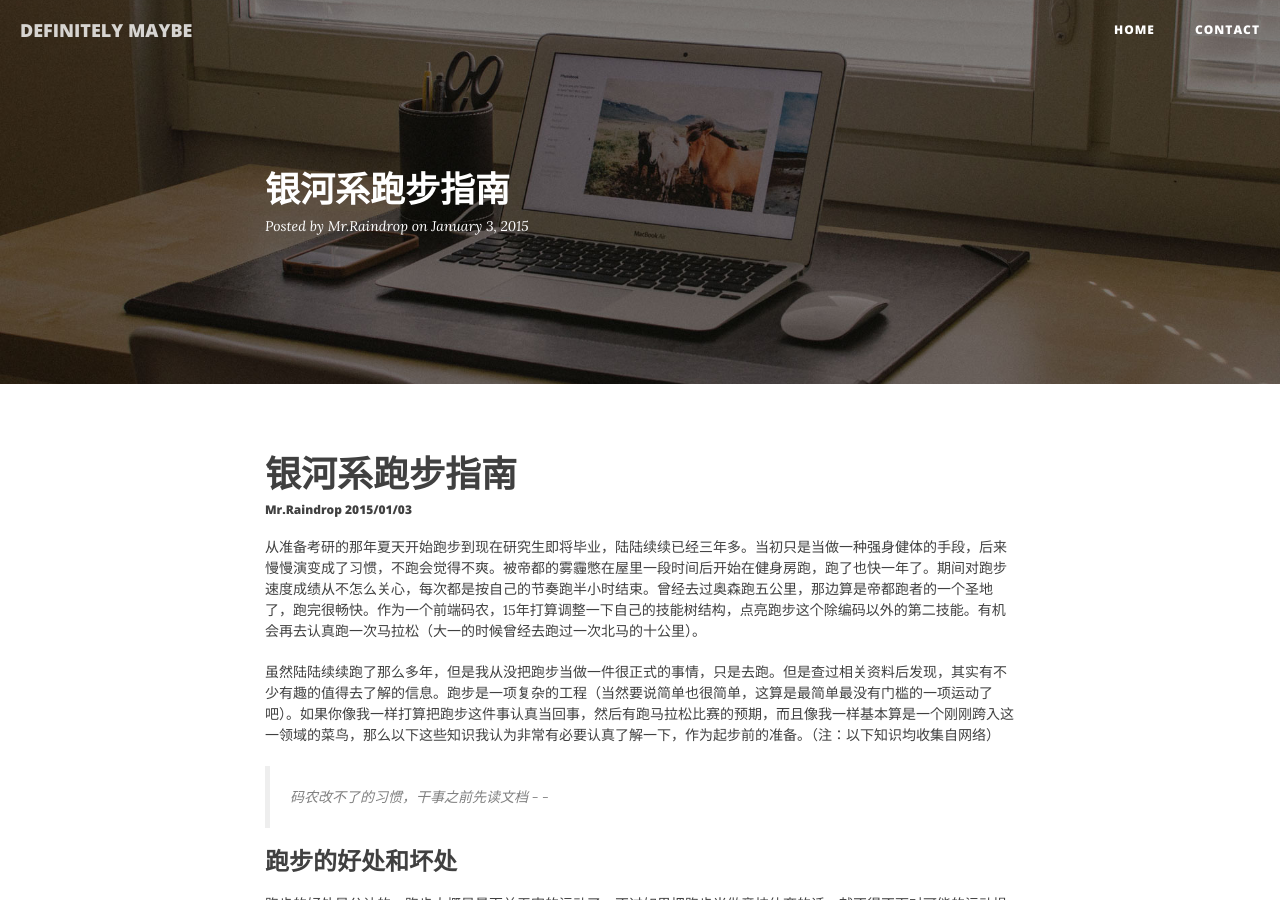
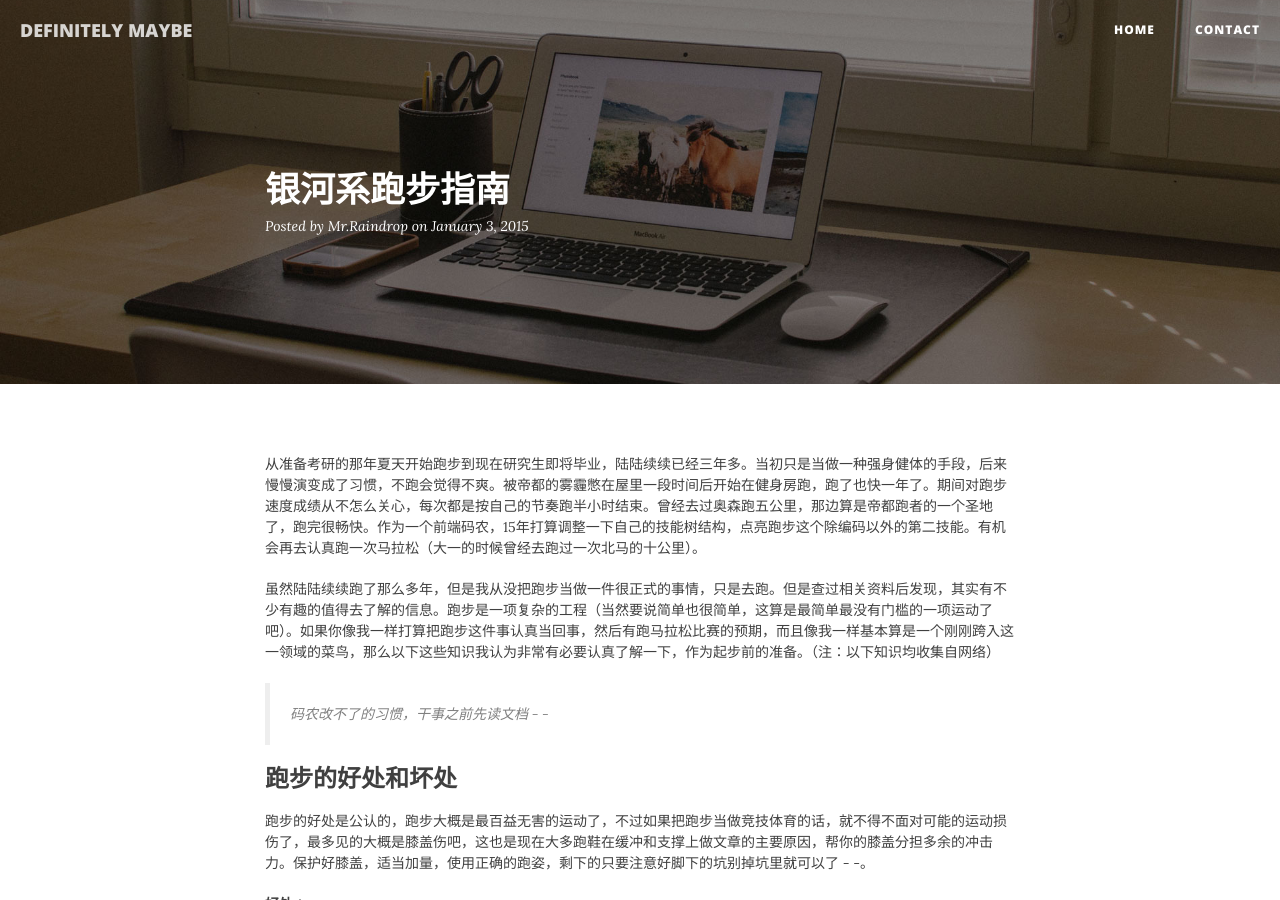
Before and after one commit to MrRaindrop/MrRaindrop.github.io, a Jekyll site: the page built from _posts/2015-01-03-the-runners-guide-to-the-galaxy.md, in a window 1280 px wide and 900 px high. Built offline with Jekyll 4.4.1, drawn with Linux system fonts in a browser that asks for light colours; nearby versions of some CDN libraries; comment, search, counter and statistics services are not loaded.

Commit message:
remove header
remove header

```diff
--- a/_posts/2015-01-03-the-runners-guide-to-the-galaxy.md
+++ b/_posts/2015-01-03-the-runners-guide-to-the-galaxy.md
@@ -7,9 +7,6 @@ tags: [跑步, 长跑, 马拉松, 运动, run, running, runner, marathon]
 author: "Mr.Raindrop"
 header-img: "img/home-bg.jpg"
 ---
-
-# 银河系跑步指南
-###### Mr.Raindrop 2015/01/03
 
 从准备考研的那年夏天开始跑步到现在研究生即将毕业，陆陆续续已经三年多。当初只是当做一种强身健体的手段，后来慢慢演变成了习惯，不跑会觉得不爽。被帝都的雾霾憋在屋里一段时间后开始在健身房跑，跑了也快一年了。期间对跑步速度成绩从不怎么关心，每次都是按自己的节奏跑半小时结束。曾经去过奥森跑五公里，那边算是帝都跑者的一个圣地了，跑完很畅快。作为一个前端码农，15年打算调整一下自己的技能树结构，点亮跑步这个除编码以外的第二技能。有机会再去认真跑一次马拉松（大一的时候曾经去跑过一次北马的十公里）。
 
```
